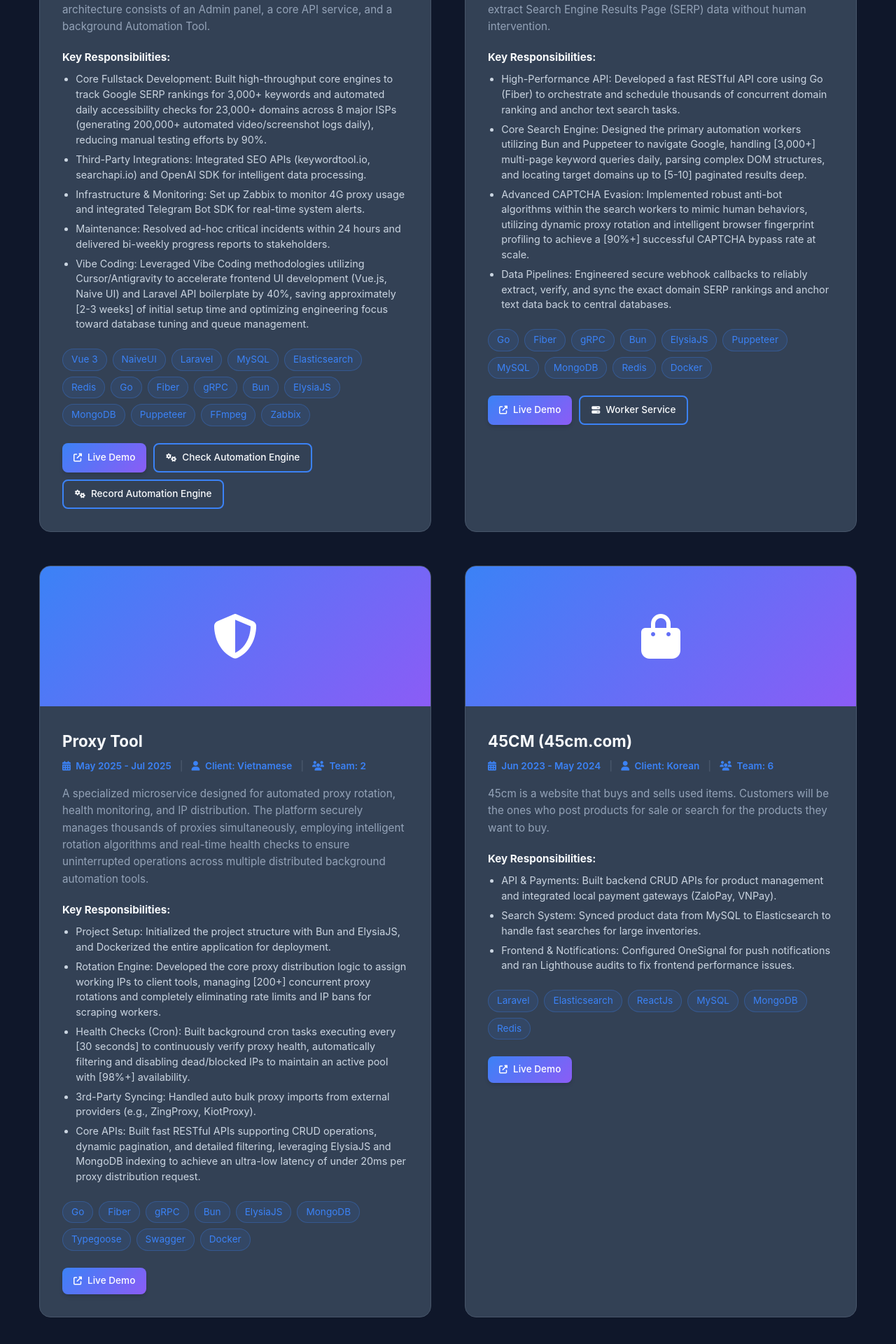
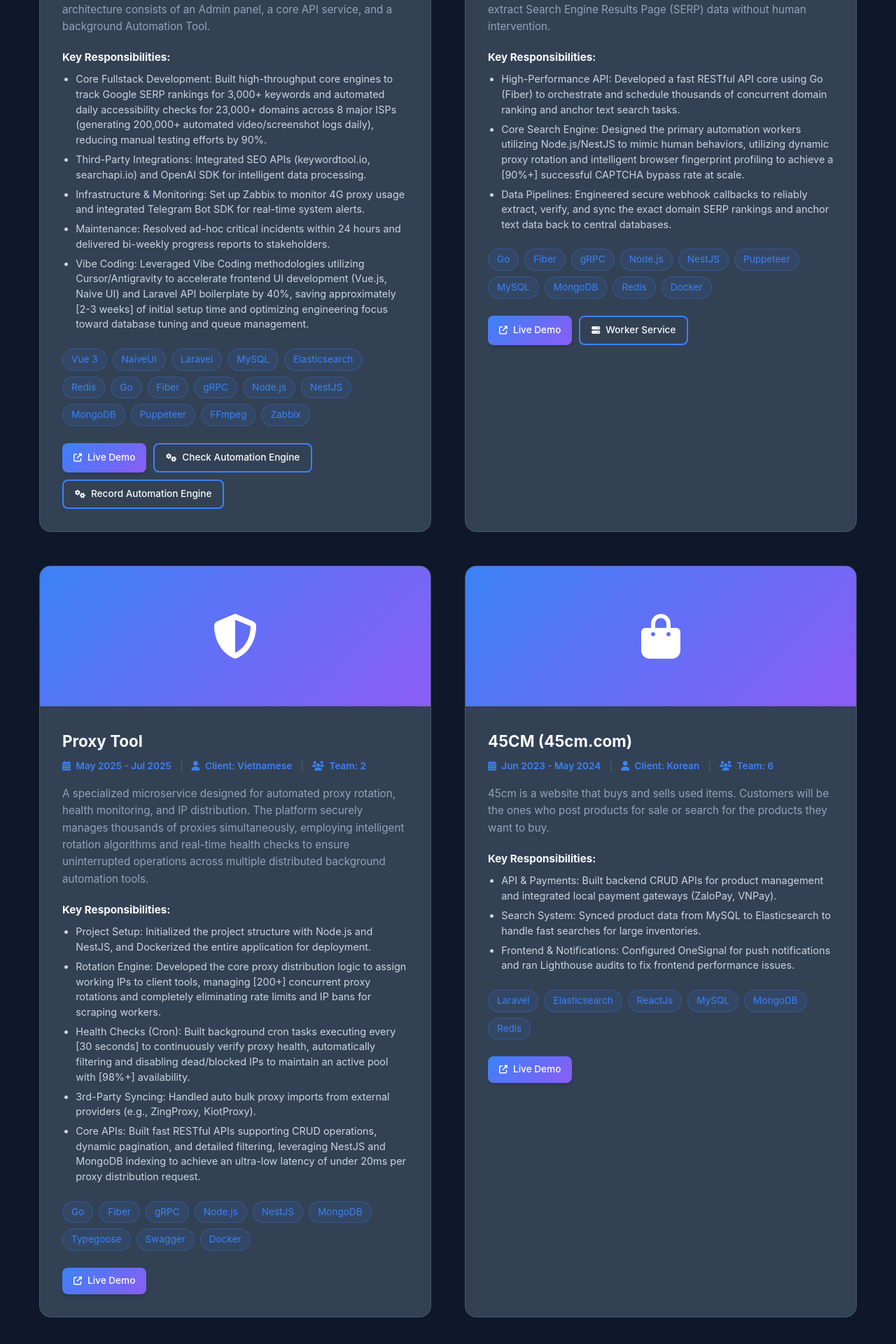
Before and after one commit to githubdanhnhdev/portfolio, a React (Vite) app: page / in a window 1280 px wide. Shown: the part 4178-6098 px from the top of the page at 70% size. Built offline with nearby package versions, Linux system fonts and the light colour scheme.

Commit message:
feat(v1): update

```diff
--- a/src/components/Projects.jsx
+++ b/src/components/Projects.jsx
@@ -15,7 +15,7 @@ const PROJECTS = [
       'Maintenance: Resolved ad-hoc critical incidents within 24 hours and delivered bi-weekly progress reports to stakeholders.',
       'Vibe Coding: Leveraged Vibe Coding methodologies utilizing Cursor/Antigravity to accelerate frontend UI development (Vue.js, Naive UI) and Laravel API boilerplate by 40%, saving approximately [2-3 weeks] of initial setup time and optimizing engineering focus toward database tuning and queue management.'
     ],
-    tags: ['Vue 3', 'NaiveUI', 'Laravel', 'MySQL', 'Elasticsearch', 'Redis', 'Go', 'Fiber', 'gRPC', 'Bun', 'ElysiaJS', 'MongoDB', 'Puppeteer', 'FFmpeg', 'Zabbix'],
+    tags: ['Vue 3', 'NaiveUI', 'Laravel', 'MySQL', 'Elasticsearch', 'Redis', 'Go', 'Fiber', 'gRPC', 'Node.js', 'NestJS', 'MongoDB', 'Puppeteer', 'FFmpeg', 'Zabbix'],
     link: 'https://domain.longtu.club/',
     secondaryLinks: [
       { label: 'Check Automation Engine', link: 'http://160.19.158.249:33004/health' },
@@ -31,11 +31,10 @@ const PROJECTS = [
     desc: 'A highly distributed system focused on task automation, specifically engineered to automatically execute Google keyword searches and anchor text searches. The architecture ensures high scalability across multiple background workers, featuring advanced anti-bot capabilities to seamlessly bypass Google\'s strict CAPTCHAs and extract Search Engine Results Page (SERP) data without human intervention.',
     responsibilities: [
       'High-Performance API: Developed a fast RESTful API core using Go (Fiber) to orchestrate and schedule thousands of concurrent domain ranking and anchor text search tasks.',
-      'Core Search Engine: Designed the primary automation workers utilizing Bun and Puppeteer to navigate Google, handling [3,000+] multi-page keyword queries daily, parsing complex DOM structures, and locating target domains up to [5-10] paginated results deep.',
-      'Advanced CAPTCHA Evasion: Implemented robust anti-bot algorithms within the search workers to mimic human behaviors, utilizing dynamic proxy rotation and intelligent browser fingerprint profiling to achieve a [90%+] successful CAPTCHA bypass rate at scale.',
+      'Core Search Engine: Designed the primary automation workers utilizing Node.js/NestJS to mimic human behaviors, utilizing dynamic proxy rotation and intelligent browser fingerprint profiling to achieve a [90%+] successful CAPTCHA bypass rate at scale.',
       'Data Pipelines: Engineered secure webhook callbacks to reliably extract, verify, and sync the exact domain SERP rankings and anchor text data back to central databases.'
     ],
-    tags: ['Go', 'Fiber', 'gRPC', 'Bun', 'ElysiaJS', 'Puppeteer', 'MySQL', 'MongoDB', 'Redis', 'Docker'],
+    tags: ['Go', 'Fiber', 'gRPC', 'Node.js', 'NestJS', 'Puppeteer', 'MySQL', 'MongoDB', 'Redis', 'Docker'],
     link: 'https://search-api.longtu.club',
     secondaryLinks: [
       { label: 'Worker Service', link: 'http://160.19.158.217:33004/health' }
@@ -49,13 +48,13 @@ const PROJECTS = [
     teamSize: '2',
     desc: 'A specialized microservice designed for automated proxy rotation, health monitoring, and IP distribution. The platform securely manages thousands of proxies simultaneously, employing intelligent rotation algorithms and real-time health checks to ensure uninterrupted operations across multiple distributed background automation tools.',
     responsibilities: [
-      'Project Setup: Initialized the project structure with Bun and ElysiaJS, and Dockerized the entire application for deployment.',
+      'Project Setup: Initialized the project structure with Node.js and NestJS, and Dockerized the entire application for deployment.',
       'Rotation Engine: Developed the core proxy distribution logic to assign working IPs to client tools, managing [200+] concurrent proxy rotations and completely eliminating rate limits and IP bans for scraping workers.',
       'Health Checks (Cron): Built background cron tasks executing every [30 seconds] to continuously verify proxy health, automatically filtering and disabling dead/blocked IPs to maintain an active pool with [98%+] availability.',
       '3rd-Party Syncing: Handled auto bulk proxy imports from external providers (e.g., ZingProxy, KiotProxy).',
-      'Core APIs: Built fast RESTful APIs supporting CRUD operations, dynamic pagination, and detailed filtering, leveraging ElysiaJS and MongoDB indexing to achieve an ultra-low latency of under 20ms per proxy distribution request.'
+      'Core APIs: Built fast RESTful APIs supporting CRUD operations, dynamic pagination, and detailed filtering, leveraging NestJS and MongoDB indexing to achieve an ultra-low latency of under 20ms per proxy distribution request.'
     ],
-    tags: ['Go', 'Fiber', 'gRPC', 'Bun', 'ElysiaJS', 'MongoDB', 'Typegoose', 'Swagger', 'Docker'],
+    tags: ['Go', 'Fiber', 'gRPC', 'Node.js', 'NestJS', 'MongoDB', 'Typegoose', 'Swagger', 'Docker'],
     link: 'http://65.19.178.20:51006/health'
   },
   {
```
